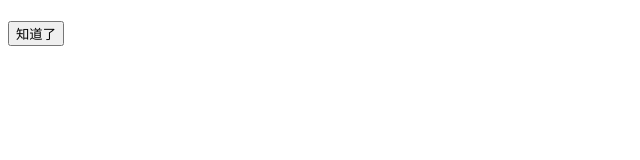
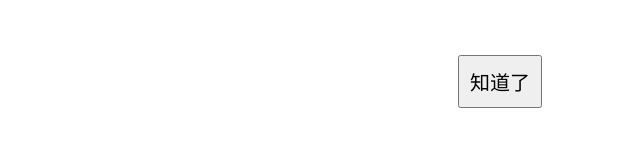
Before and after one commit to sarusama/number-caller, an Electron app: page main/popup/index.html in a window 1000 px wide. Shown: the whole page, without its empty margins (0-640 px from the left). Drawn offline with Linux system fonts and the light colour scheme.

Commit message:
feat: 优化弹窗样式

```diff
--- a/main/popup/index.css
+++ b/main/popup/index.css
@@ -2,3 +2,6 @@ html {
   background-color: rgba(255, 255, 255, 0.5);
   backdrop-filter: blur(10px);
 }
+body { font-family: sans-serif; text-align: center; margin-top: 50px; }
+#controller { display: none; } /* 默认隐藏控制器 */
+input, button { font-size: 20px; padding: 10px; margin: 5px; }
```
